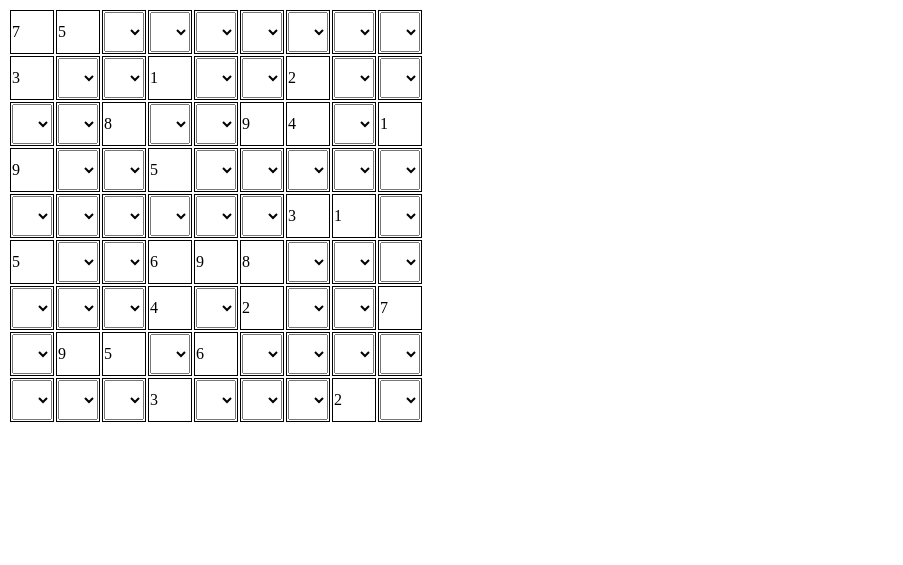
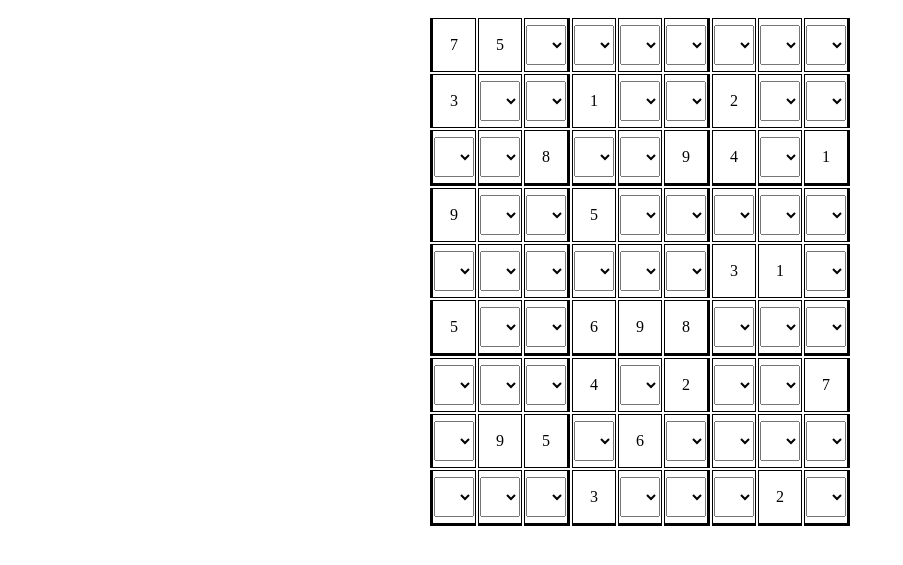
Before and after one commit to MartiLlorach/sudoku, a PHP site: page / in a window 1280 px wide. Shown: the top 565 px of the page, without its empty margins (0-903 px from the left). Run offline with PHP 8.4, Linux system fonts and the light colour scheme.

Commit message:
estilos guapos del guillem

```diff
--- a/index.php
+++ b/index.php
@@ -59,9 +59,9 @@ function createTable($sudoku){
     for($i = 1;$i<=9;$i++){
         echo "<tr>";
             for($j =1; $j<=9;$j++){
-            	echo "<td name='".$i."-".$j."'>";
+            	echo "<td>";
             	if ($sudoku[$i-1][$j-1]!==0){
-            		echo $sudoku[$i-1][$j-1];
+            		echo "<p name='".$i."-".$j."'> " . $sudoku[$i-1][$j-1] . "</p>";
             	} else {
             		echo "
 	                <select name='s".$i."-".$j."'>
--- a/style.css
+++ b/style.css
@@ -1,9 +1,24 @@
-td{
-    border:1px solid black;
-    width: 20px;
-    height: 20px;
+table {
+  margin:1em auto;
 }
-
+td {
+  height:30px;
+  width:30px;
+  border:1px solid;
+  text-align:center;
+}
+td:first-child {
+  border-left:solid;
+}
+td:nth-child(3n) {
+  border-right:solid ;
+}
+tr:first-child {
+  border-top:solid;
+}
+tr:nth-child(3n) td {
+  border-bottom:solid ;
+}
 select{
     width: 40px;
     height: 40px;
```
